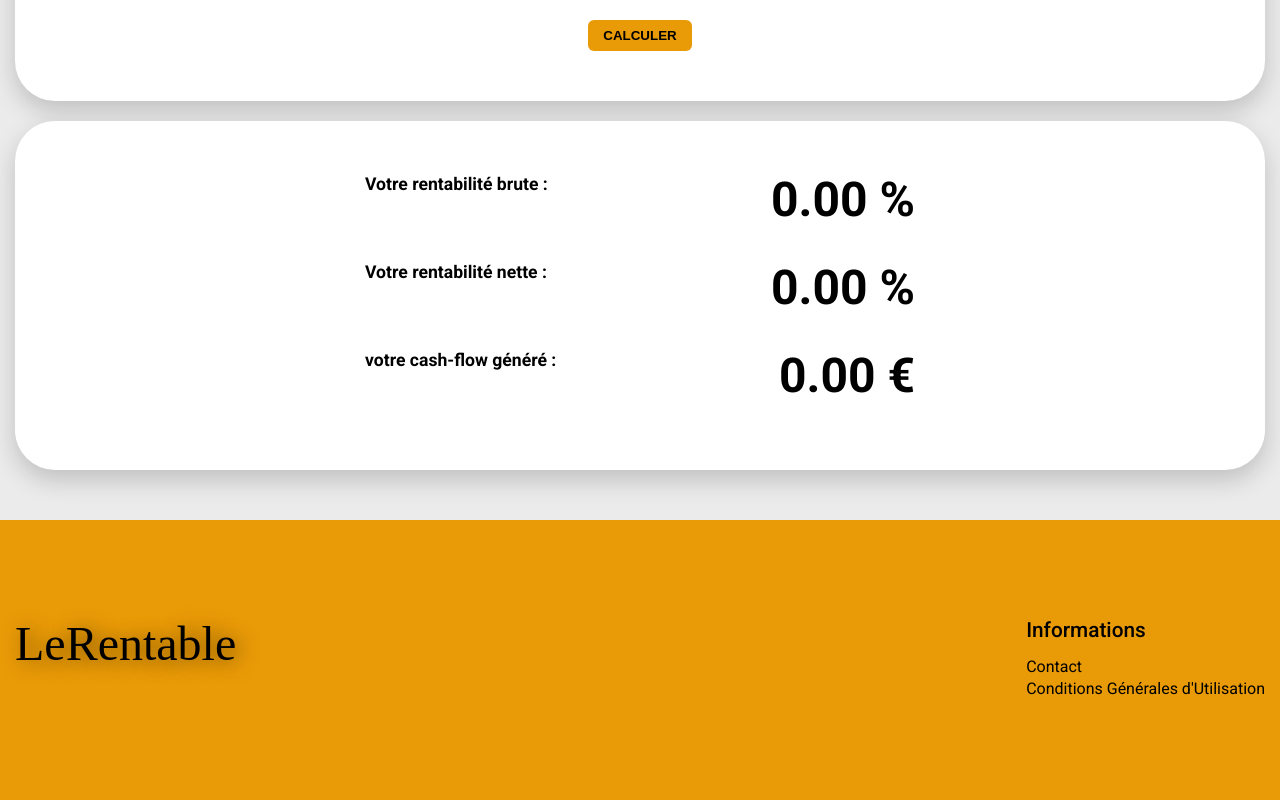
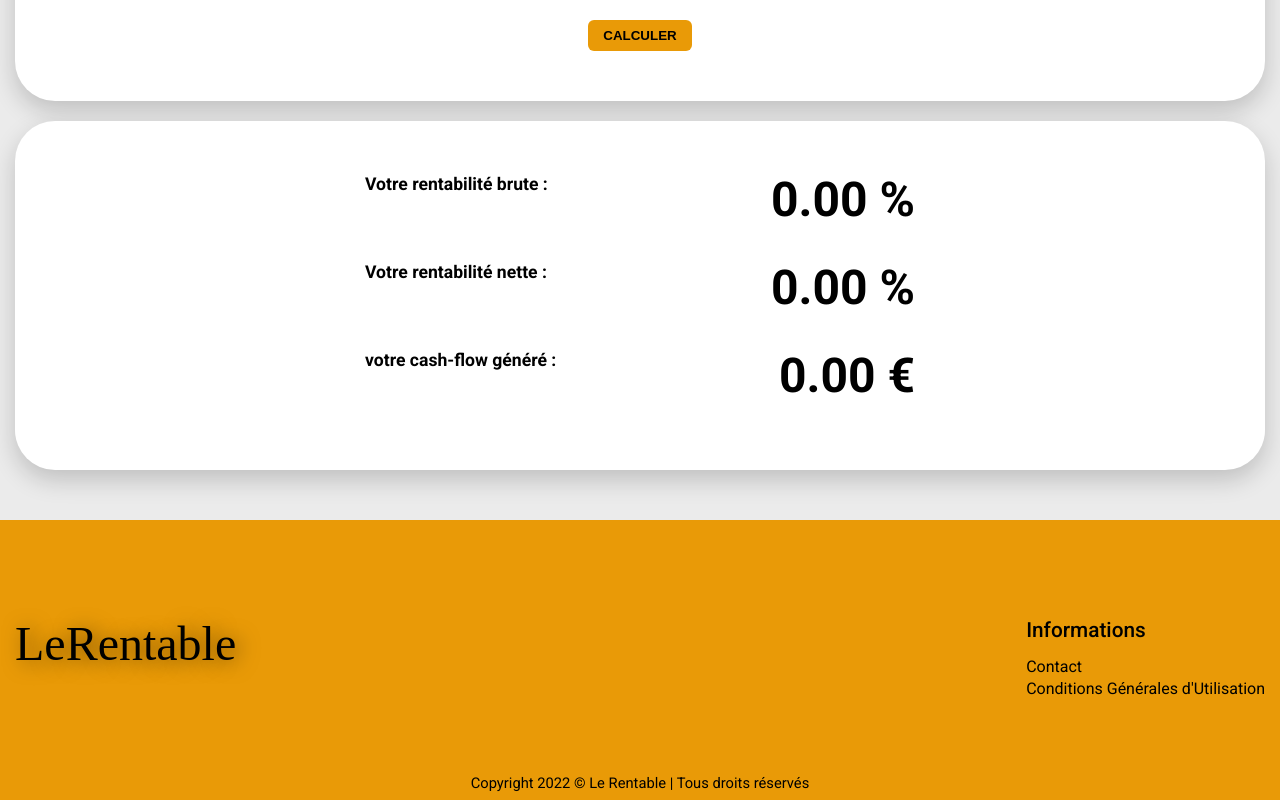
Before and after one commit to julabina/le-rentable, a React (Create React App) app: page / in a window 1280 px wide. Shown: the part 1411-2211 px from the top of the page. Built offline with nearby package versions, Linux system fonts and the light colour scheme; a web font is replaced by a local one.

Commit message:
add copyright

```diff
--- a/src/Components/Footer/Footer.js
+++ b/src/Components/Footer/Footer.js
@@ -16,6 +16,7 @@ const Footer = () => {
                     </div>
                 </div>
             </div>
+                <div className="footer__copyright"><p>Copyright 2022 © Le Rentable | Tous droits réservés</p></div>
         </footer>
     );
 };
--- a/src/css/style.css
+++ b/src/css/style.css
@@ -97,6 +97,7 @@ main {
 footer {
   display: flex;
   justify-content: center;
+  position: relative;
   background: #e99a07;
   width: 100%;
   padding: 100px 0;
@@ -166,6 +167,15 @@ footer {
     margin-bottom: 30px;
     line-height: 1.1;
   }
+}
+.footer__copyright {
+  position: absolute;
+  width: 100%;
+  bottom: 10px;
+}
+.footer__copyright p {
+  text-align: center;
+  font-size: 0.92em;
 }
 
 .calculRenta {
--- a/src/sass/layout/_footer.scss
+++ b/src/sass/layout/_footer.scss
@@ -1,6 +1,7 @@
 footer {
     display: flex;
     justify-content: center;
+    position: relative;
     background: map-get($colors, orangeLight);
     width: 100%;
     padding: 100px 0;
@@ -72,4 +73,13 @@ footer {
             }
         }
     }
+    &__copyright {
+        position:absolute;
+        width: 100%;
+        bottom: 10px;
+        p {
+            text-align: center;
+            font-size: 0.92em;
+        }
+    }
 }
```
Also changed, not shown: 1 other file (tests, documents, lock files or other folders).
